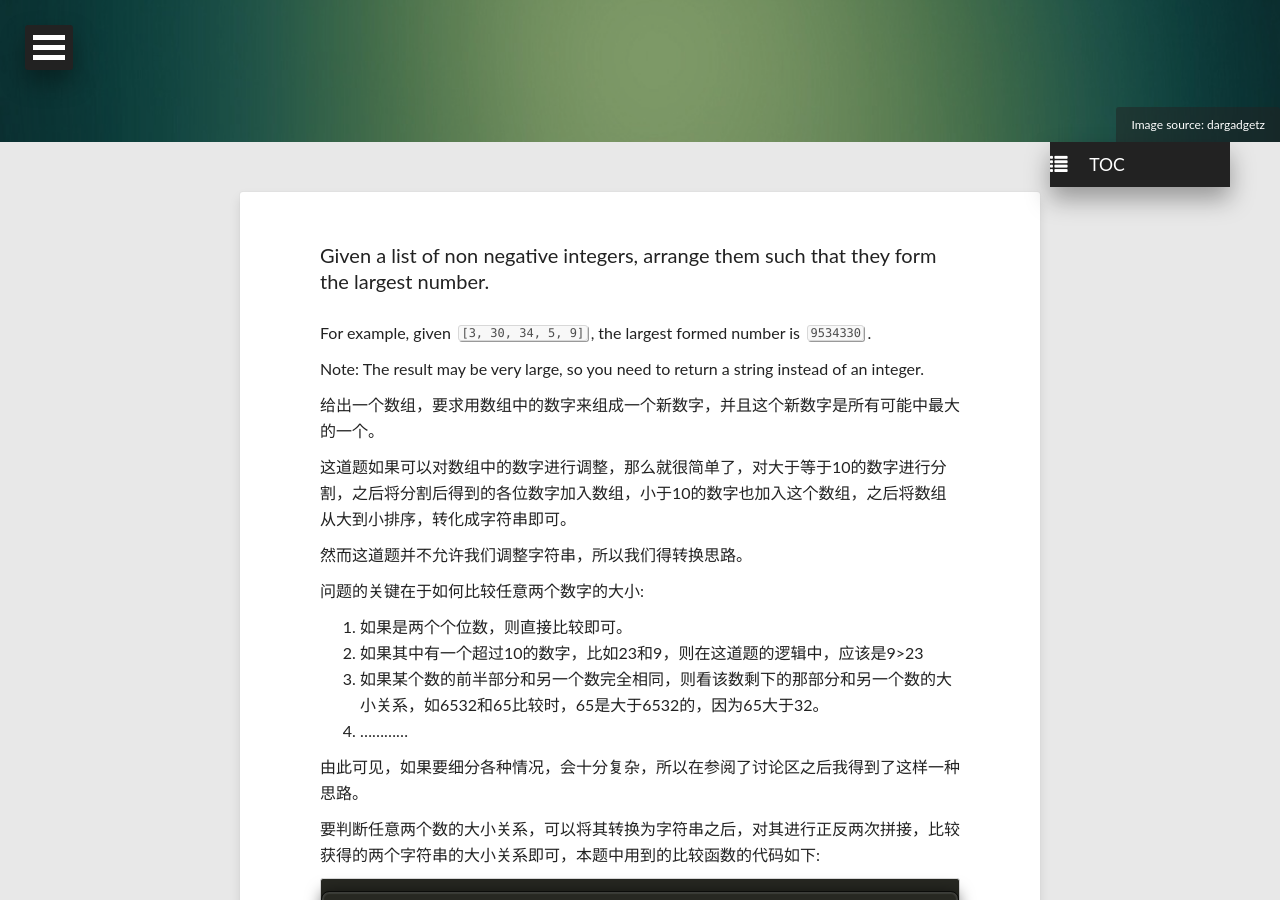
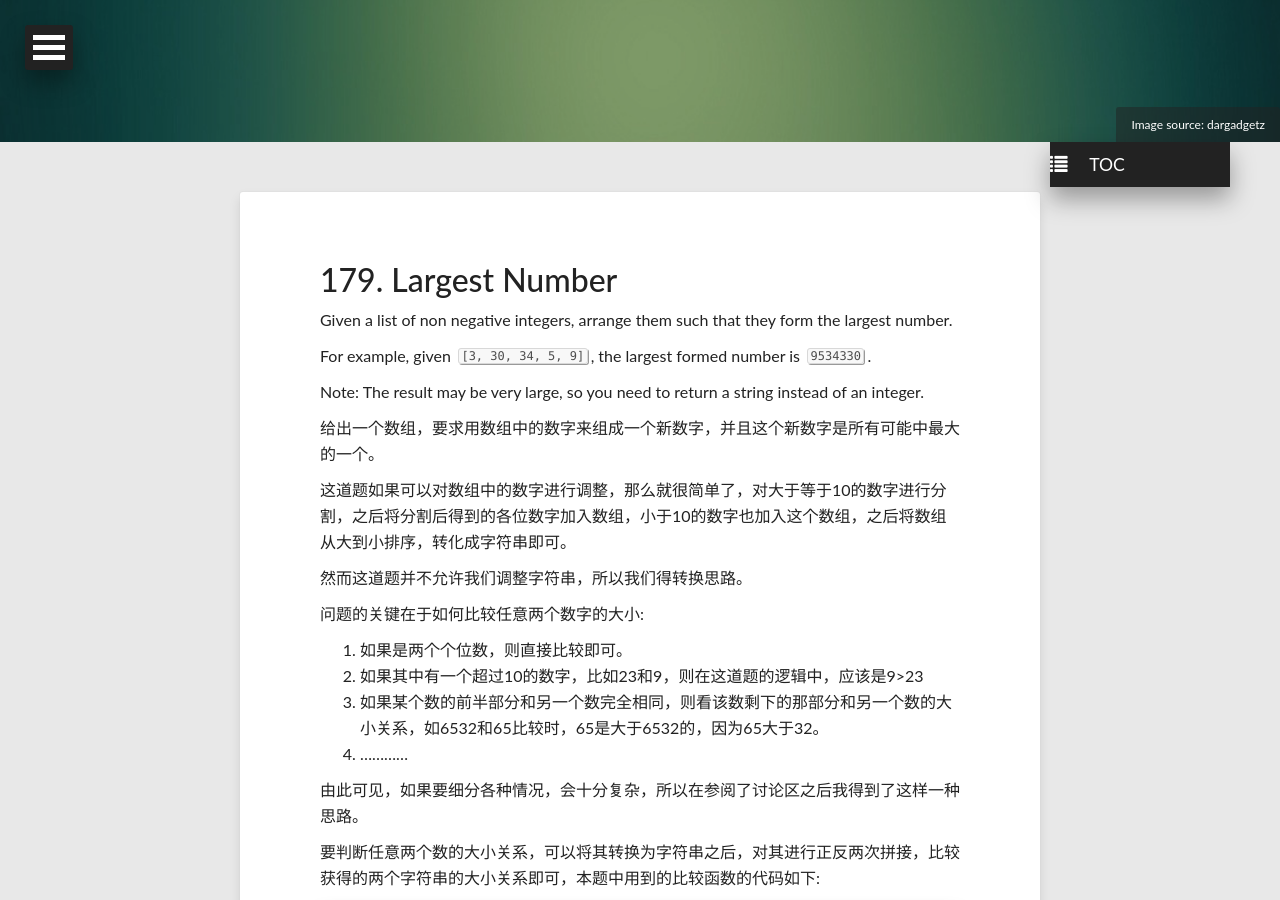
Before and after one commit to Kelvinmao/kelvinmao.github.io, a Jekyll site: the page built from _posts/2016-09-04-179. Largest Number.md, in a window 1280 px wide and 900 px high, scrolled down 579 px. Built offline with Jekyll 4.4.1, drawn with Linux system fonts in a browser that asks for light colours; some web fonts are replaced.

Commit message:
2016-09-04

```diff
--- a/_posts/2016-09-04-179. Largest Number.md
+++ b/_posts/2016-09-04-179. Largest Number.md
@@ -9,6 +9,8 @@ image:
   credit: dargadgetz
   creditlink: http://www.dargadgetz.com/ios-7-abstract-wallpaper-pack-for-iphone-5-and-ipod-touch-retina/
 ---
+
+# 179. Largest Number
 
 Given a list of non negative integers, arrange them such that they form the largest number.
 
```
